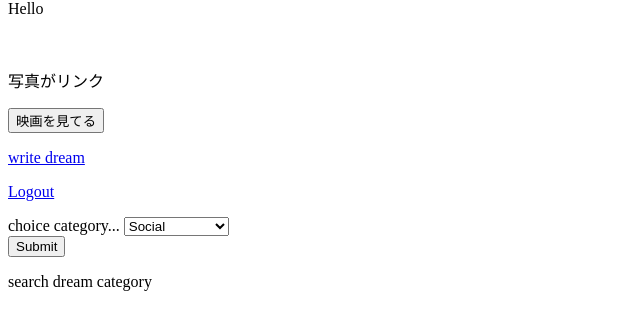
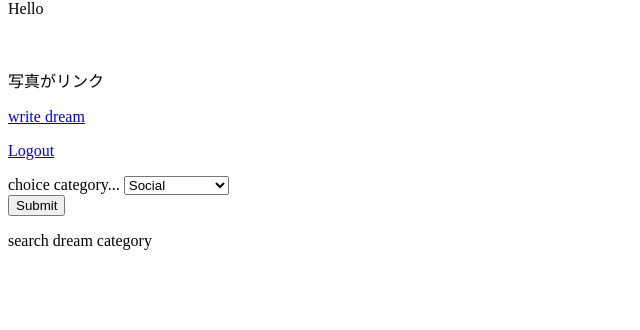
Before and after one commit to team-takoyaki/mydream, a PHP site: page /top.php in a window 1280 px wide. Shown: the part 16-346 px from the top of the page, without its empty margins (0-640 px from the left). Run offline with PHP 8.4, Linux system fonts and the light colour scheme; the visitor is signed in with stand-in values (Sample User, id 1); data that the repository does not hold is empty; some libraries are stand-ins or nearby versions.

Commit message:
delete seeing movie button

```diff
--- a/tmpl/top.html.php
+++ b/tmpl/top.html.php
@@ -18,9 +18,6 @@ $users = unserialize($_SESSION['up']);
         </a>
     </p>
     <p>写真がリンク</p>
-    <p>
-        <button id="location_movie" class="location_button">映画を見てる</button>
-    </p>
     <p>
         <a href="<?= 'write_dream.php';?>">write dream</a>
     </p>
```
